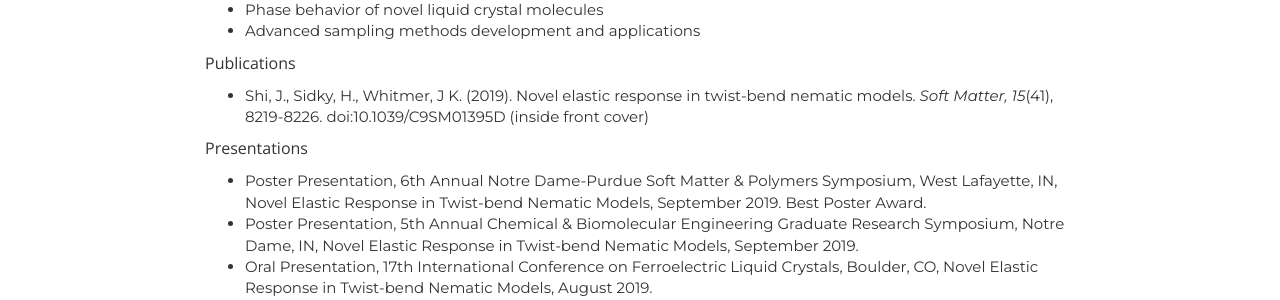
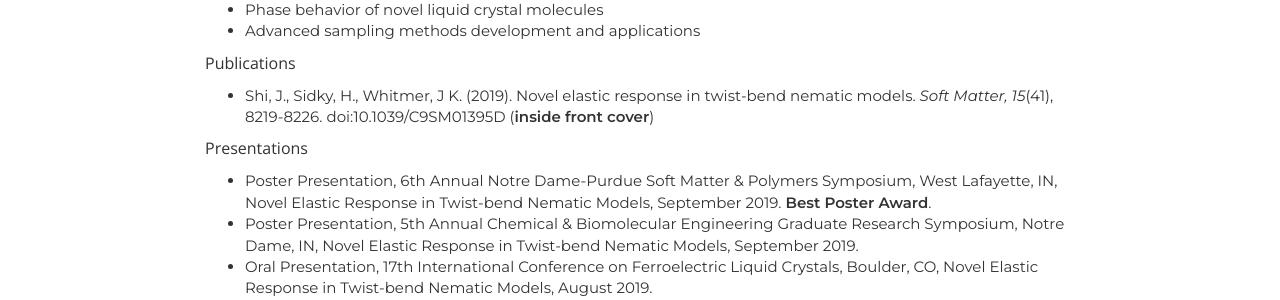
Before and after one commit to shijiale0609/shijiale0609.github.io, a Jekyll site: the page research.html, which Jekyll copies as it is, in a window 1280 px wide. Shown: the part 302-602 px from the top of the page. Built offline with Jekyll 4.4.1, drawn with Linux system fonts in a browser that asks for light colours; nearby versions of some CDN libraries; a style sheet for code colours, icons or effects is not loaded.

```diff
--- a/research.html
+++ b/research.html
@@ -82,7 +82,7 @@
             <!-- <h5>Published Papers</h5> -->
             Publications
             <ul class="push-down-1">
-               <li>Shi, J., Sidky, H., Whitmer, J K. (2019). Novel elastic response in twist-bend nematic models. <em>Soft Matter, 15</em>(41), 8219-8226. doi:10.1039/C9SM01395D (inside front cover)</li>
+               <li>Shi, J., Sidky, H., Whitmer, J K. (2019). Novel elastic response in twist-bend nematic models. <em>Soft Matter, 15</em>(41), 8219-8226. doi:10.1039/C9SM01395D (<b>inside front cover</b>)</li>
             </ul>
 
             <!-- <h5>Submitted for Publication</h5>
@@ -109,7 +109,7 @@
             <!-- <h5>Published Papers</h5> -->
 
             <ul class="push-down-1">
-               <li>Poster Presentation, 6th Annual Notre Dame-Purdue Soft Matter & Polymers Symposium, West Lafayette, IN, Novel Elastic Response in Twist-bend Nematic Models, September 2019. Best Poster Award.</li>
+               <li>Poster Presentation, 6th Annual Notre Dame-Purdue Soft Matter & Polymers Symposium, West Lafayette, IN, Novel Elastic Response in Twist-bend Nematic Models, September 2019. <b>Best Poster Award</b>.</li>
                <li>Poster Presentation, 5th Annual Chemical & Biomolecular Engineering Graduate Research Symposium, Notre Dame, IN, Novel Elastic Response in Twist-bend Nematic Models, September 2019.</li>
                <li>Oral Presentation, 17th International Conference on Ferroelectric Liquid Crystals, Boulder, CO, Novel Elastic Response in Twist-bend Nematic Models, August 2019. </li>
                <li>Poster Presentation, 51st Midwest Theoretical Chemistry Conference (MWTCC), Notre Dame, IN, Novel Elastic Response in Twist-bend Nematic Models, June 2019.</li>
```
